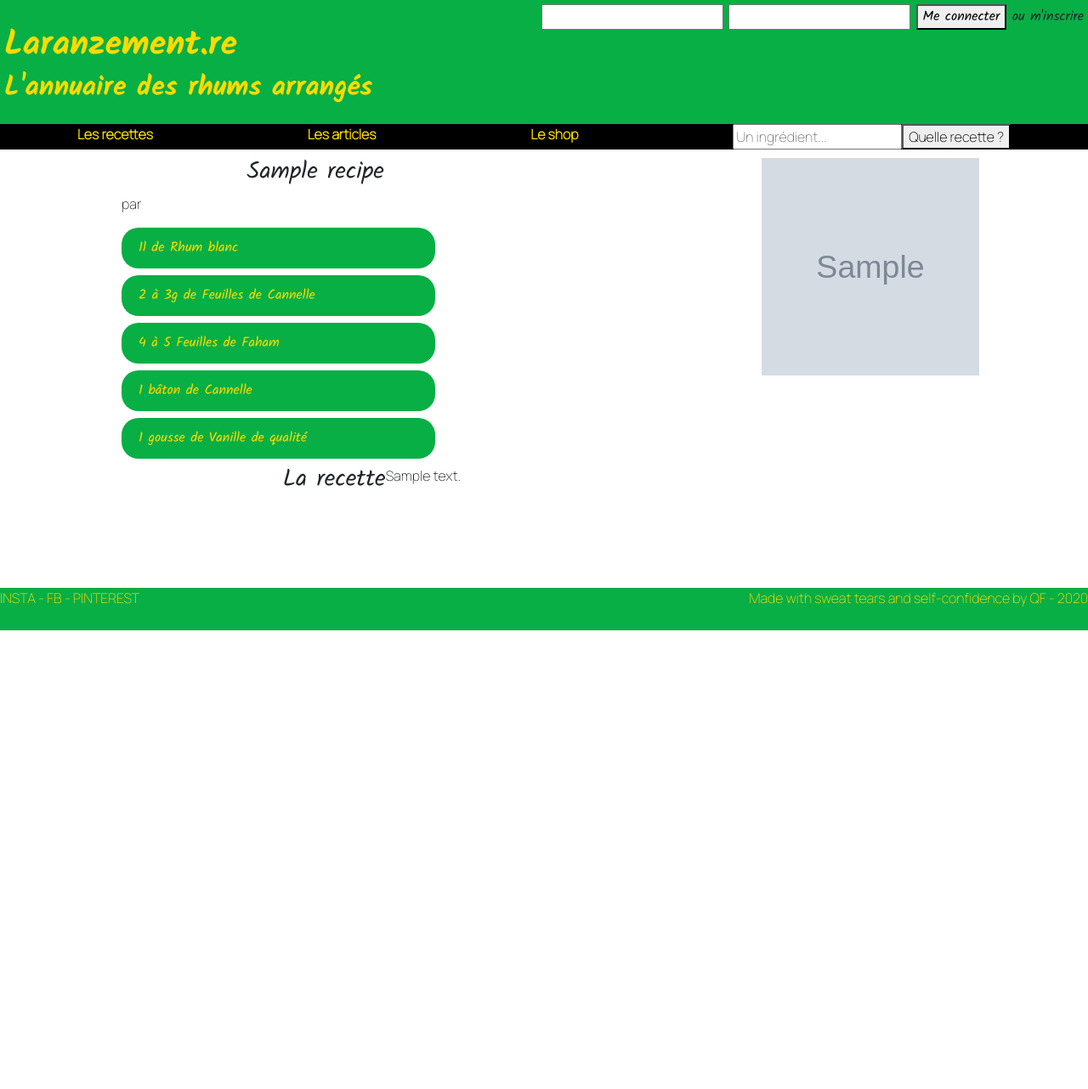
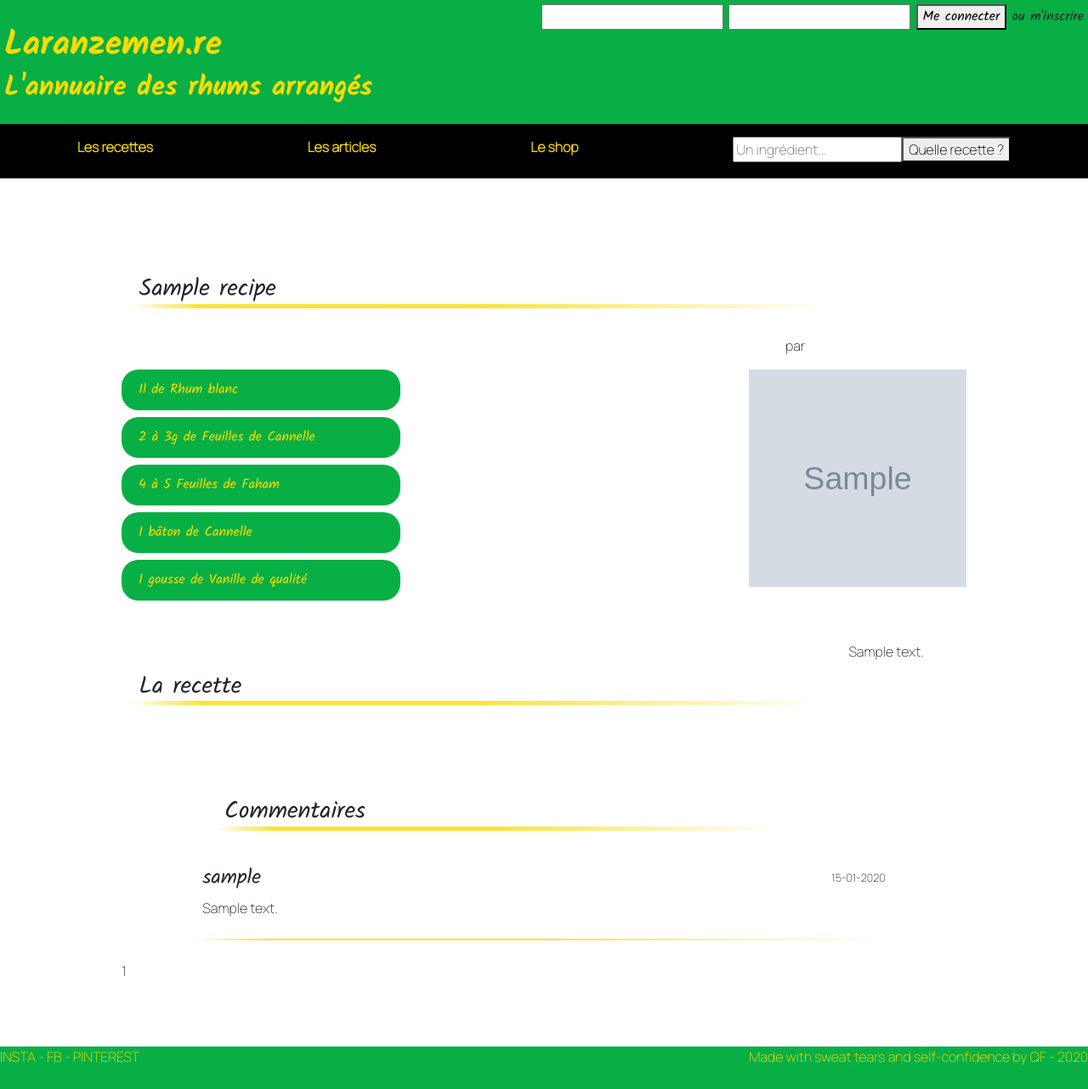
Before and after one commit to pickforbass/laranzemen.re, a PHP site: page /process/vues/recipe.php?id=1 in a window 1280 px wide. Shown: the whole page at 85% size. Before the commit the page ends 742 px from the top, so only its background shows below. Run offline with PHP 8.4, Linux system fonts and the light colour scheme; tables that the repository leaves empty or names only in its code hold one stand-in row (values such as "Sample post"); grey boxes marked "Sample" are stand-in pictures.

Commit message:
recipe.php OK

```diff
--- a/process/elements/comment_area.php
+++ /dev/null
@@ -1 +0,0 @@
-<?php
--- /dev/null
+++ b/process/parts/comment_area.php
@@ -0,0 +1,43 @@
+<?php
+
+if (isset($id_recipe)) {
+    $qry = "SELECT a.*, b.username
+            FROM comment_recipe as a
+            INNER JOIN user as b
+            ON a.user_id = b.id
+            WHERE recipe_id = $id_recipe
+            ORDER BY a.date DESC";
+} else if (isset($id_article)) {
+    $qry = "SELECT *
+            FROM comment_article
+            WHERE article_id = $id_article";
+}
+
+$comments = $conn->query($qry);
+?>
+
+<div class="row">
+    <div class="col-md-10 mx-auto">
+        <div class="page-header">
+            <h3>Commentaires </h3>
+        </div>
+
+        <div class="comments-list">
+            <?php
+            while ($comment = $comments->fetch_assoc()) {
+                $date = date('d-m-Y', strtotime($comment['date']));
+            ?>
+
+            <div class="media">
+                <div class="media-body">
+                    <div class="comment-info">
+                        <h4 class="author-name"><?= $comment['username']?></h4>
+                        <div class="text-right date"><small><?php echo $date; ?></small></div>
+                    </div>
+                    <p><?= $comment['content']?></p>
+                </div>
+            </div>
+            <?php } ?>
+        </div>
+    </div>
+</div>
--- a/process/elements/header.php
+++ b/process/parts/header.php
@@ -9,18 +9,20 @@ global $conn;
     <meta charset="UTF-8">
     <meta name="viewport" content="width=device-width, initial-scale=1, shrink-to-fit=no">
     <meta name="viewport" content="width=device-width, user-scalable=0">
-    <title>l'aranzement</title>
+    <title>l'aranzemen</title>
     <link rel="stylesheet" href="https://stackpath.bootstrapcdn.com/bootstrap/4.4.1/css/bootstrap.min.css" integrity="sha384-Vkoo8x4CGsO3+Hhxv8T/Q5PaXtkKtu6ug5TOeNV6gBiFeWPGFN9MuhOf23Q9Ifjh" crossorigin="anonymous">
     <link rel="stylesheet" href="../../styles/styles.css">
 </head>
 <body>
 <header>
     <div id="logo" class="header-content">
+        <a href="index.php">
         <img src="" alt="">
         <div>
-            <h1>Laranzement.re</h1>
+            <h1>Laranzemen.re</h1>
             <h2>L'annuaire des rhums arrangés</h2>
         </div>
+        </a>
     </div>
 
     <?php
--- a/process/vues/recipe.php
+++ b/process/vues/recipe.php
@@ -1,13 +1,13 @@
 <?php
 
-require "../elements/header.php";
+require "../parts/header.php";
 global $conn;
 
 $id_recipe = $_GET['id'];
 $selectrecipe = "SELECT  a.*, b.username
         FROM recipe as a
         LEFT JOIN user as b
-        ON (a.user_iduser = b.iduser)
+        ON (a.user_iduser = b.id)
         WHERE a.id = $id_recipe";
 
 $result = $conn->query($selectrecipe);
@@ -15,21 +15,23 @@ $recipe = $result->fetch_assoc();
 
 ?>
 
-<main class="container-fluid">
+<main class="container-fluid mx-auto">
     <div class="row">
-        <div class="col-sm">
-            <h3><?= $recipe['name'] ?></h3>
-            <p>par <span id="author"><?= $recipe['username'] ?></span></p>
-            <ul id="ingredients-container" class="list-group">
+        <h3><?= $recipe['name'] ?></h3>
+        <p id="author" class="text-right 8-col-sm">par <span><?= $recipe['username'] ?></span></p>
+
+        <div class="col-sm" id="recipe-info">
+            <ul id="ingredients-container" class="list-group 6-col-sm">
                 <li class="list-group-item">1l de Rhum blanc</li>
                 <li class="list-group-item">2 à 3g de Feuilles de Cannelle</li>
                 <li class="list-group-item">4 à 5 Feuilles de Faham</li>
                 <li class="list-group-item">1 bâton de Cannelle</li>
                 <li class="list-group-item">1 gousse de Vanille de qualité</li>
             </ul>
-        </div>
-        <div class="4-col-sm">
-            <img src="../../sources/img/<?= $recipe['img'] ?>" class="img-recipe" alt="<?= $recipe['name']?>">
+
+            <div class="4-col-sm">
+                <img src="../../sources/img/<?= $recipe['img'] ?>" class="img-recipe" alt="<?= $recipe['name']?>">
+            </div>
         </div>
     </div>
 
@@ -38,9 +40,10 @@ $recipe = $result->fetch_assoc();
         <p><?= nl2br($recipe['content']) ?></p>
     </div>
 
+    <?= require"../parts/comment_area.php"; ?>
 
 </main>
 
 <?php
-require "../elements/footer.php";
+require "../parts/footer.php";
 ?>
--- a/styles/styles.css
+++ b/styles/styles.css
@@ -1,5 +1,10 @@
 @import url('https://fonts.googleapis.com/css2?family=Kalam:wght@400;700&family=Manrope:wght@200&display=swap');
 
+/* Main elements of vue :
+Titles,
+main-container
+<a>
+*/
 html, body {
     font-family: 'Manrope', sans-serif;
 }
@@ -12,10 +17,19 @@ h1, h2 {
 }
 
 
-h3, h4, h5, h6 {
+h3, h4 {
     font-family: 'Kalam', cursive;
     font-weight: 400;
-    margin-left: 20%;
+}
+
+
+h3 {
+    width : 80%;
+    background: linear-gradient(to right, rgba(255,255,255,0) 0%,rgba(250,219,2,0.8) 10%,rgba(250,219,2,0.8) 50%,rgba(255,255,255,0) 100%)
+    no-repeat bottom white;
+    background-size:100% 5px;
+    padding:5px 10px;
+    margin: 4vh 2vw 4vh;
 }
 
 
@@ -24,9 +38,45 @@ a {
     color: inherit;
 }
 
+a:hover {
+    text-decoration: none;
+    cursor: default;
+}
+
+.list-group-item {
+    border: none;
+    background: #08af45;
+    border-radius: 20px;
+    color: #fadb02;
+    margin-bottom: 1vh;
+    font-family: 'Kalam', cursive;
+}
 
 
-/* Global elements*/
+.list-group-item:first-child, .list-group-item:last-child {
+    border-radius: 20px !important;
+    border-top-right-radius: 20px !important;
+}
+
+
+.container-fluid {
+    width:80%;
+    margin: 6vw;
+}
+
+
+.row {
+    margin-top: 5vh;
+}
+
+
+/* Parts of vue :
+    Header
+    Footer
+    Nav
+    Lists
+    Comments
+    */
 header, footer {
     display: flex;
     justify-content: space-between;
@@ -46,31 +96,9 @@ footer {
 }
 
 
-.container-fluid {
-    margin-bottom: 8vw !important;
-}
-
-
 .home-container {
     width: 80%;
     margin: 5px auto 5px auto;
-}
-
-
-.list-group-item {
-    border: none;
-    background: #08af45;
-    border-radius: 20px;
-    color: #fadb02;
-    margin-bottom: 1vh;
-    font-family: 'Kalam', cursive;
-
-}
-
-
-.list-group-item:first-child, .list-group-item:last-child {
-    border-radius: 20px !important;
-    border-top-right-radius: 20px !important;
 }
 
 
@@ -81,20 +109,32 @@ nav {
     color: #fadb02;
     font-weight: 700;
     margin-top: 0;
+    height:8vh;
 }
 
 
-menu div {
+nav div {
     margin: 15px;
 }
 
 
-.container-fluid {
-    width:80%;
-    margin: 10px auto 10px auto;
+.list-group {
+    width : 70%;
 }
 
 
+.media{
+    background: linear-gradient(to right, rgba(255,255,255,0) 0%,rgba(250,219,2,0.8) 10%,rgba(250,219,2,0.8) 50%,rgba(255,255,255,0) 100%)
+    no-repeat bottom white;
+    background-size:100% 2px;
+    padding: 10px;
+    margin-bottom: 3vh;
+}
+
+.comment-info {
+    display: flex;
+    justify-content: space-between;
+}
 
 /* Set index.php*/
 
@@ -129,13 +169,15 @@ main .container {
 }
 
 #ingredients-container {
-    width: 50%;
+    width: 33%;
 }
 
-.list-group-item {
-    border: none;
-    background: #08af45;
-    border-radius: 20px;
-    color: #fadb02;
-    margin-bottom: 1vh;
+#author {
+    text-align: right;
+    width : 80%;
 }
+
+#recipe-info {
+    display: flex;
+    justify-content: space-between;
+}
```
Also changed, not shown: process/vues/index.php (+4 -4 lines), process/parts/connDB.php (renamed from process/elements/connDB.php), process/parts/footer.php (renamed from process/elements/footer.php), process/parts/login.php (renamed from process/elements/login.php).
